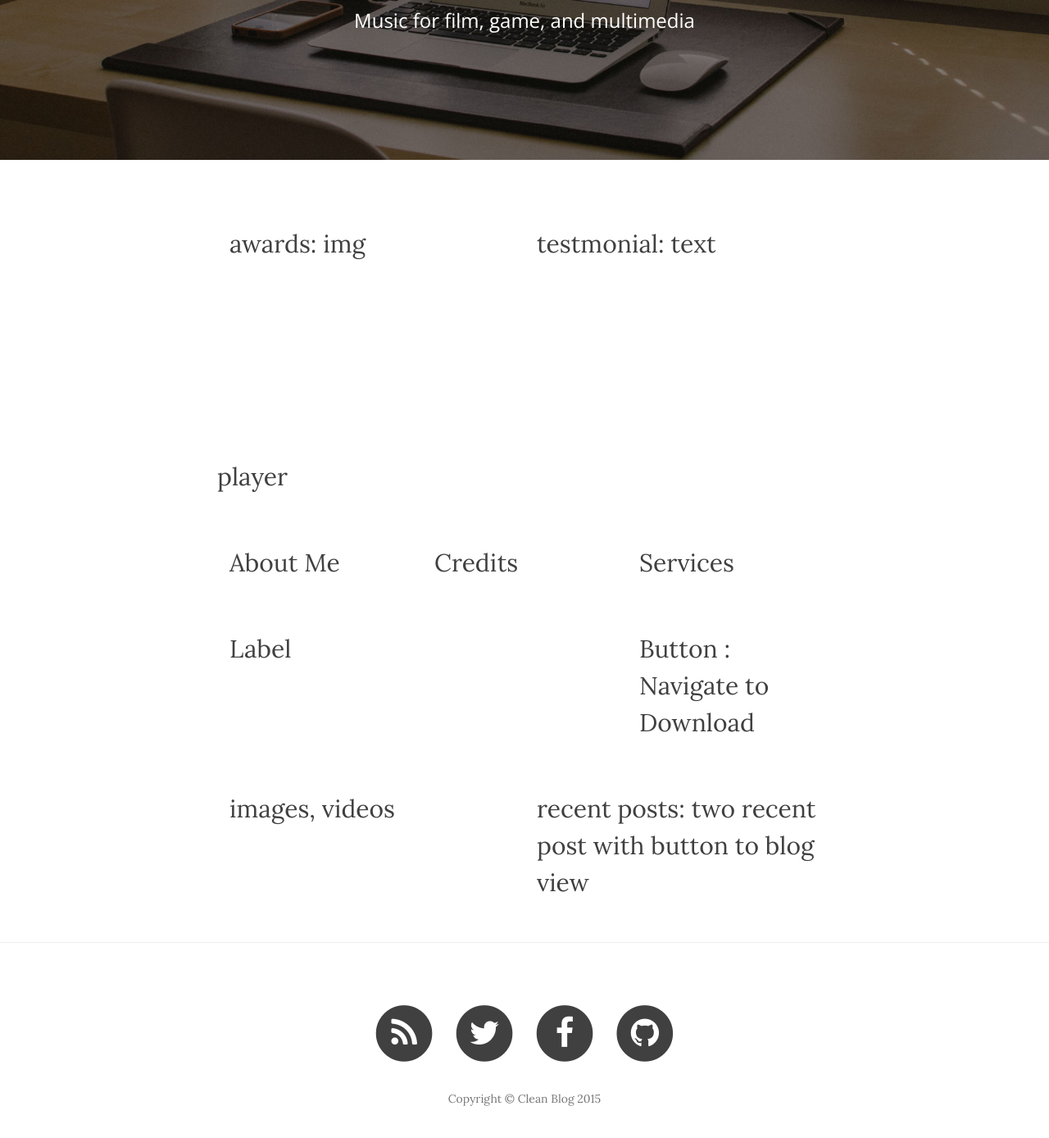
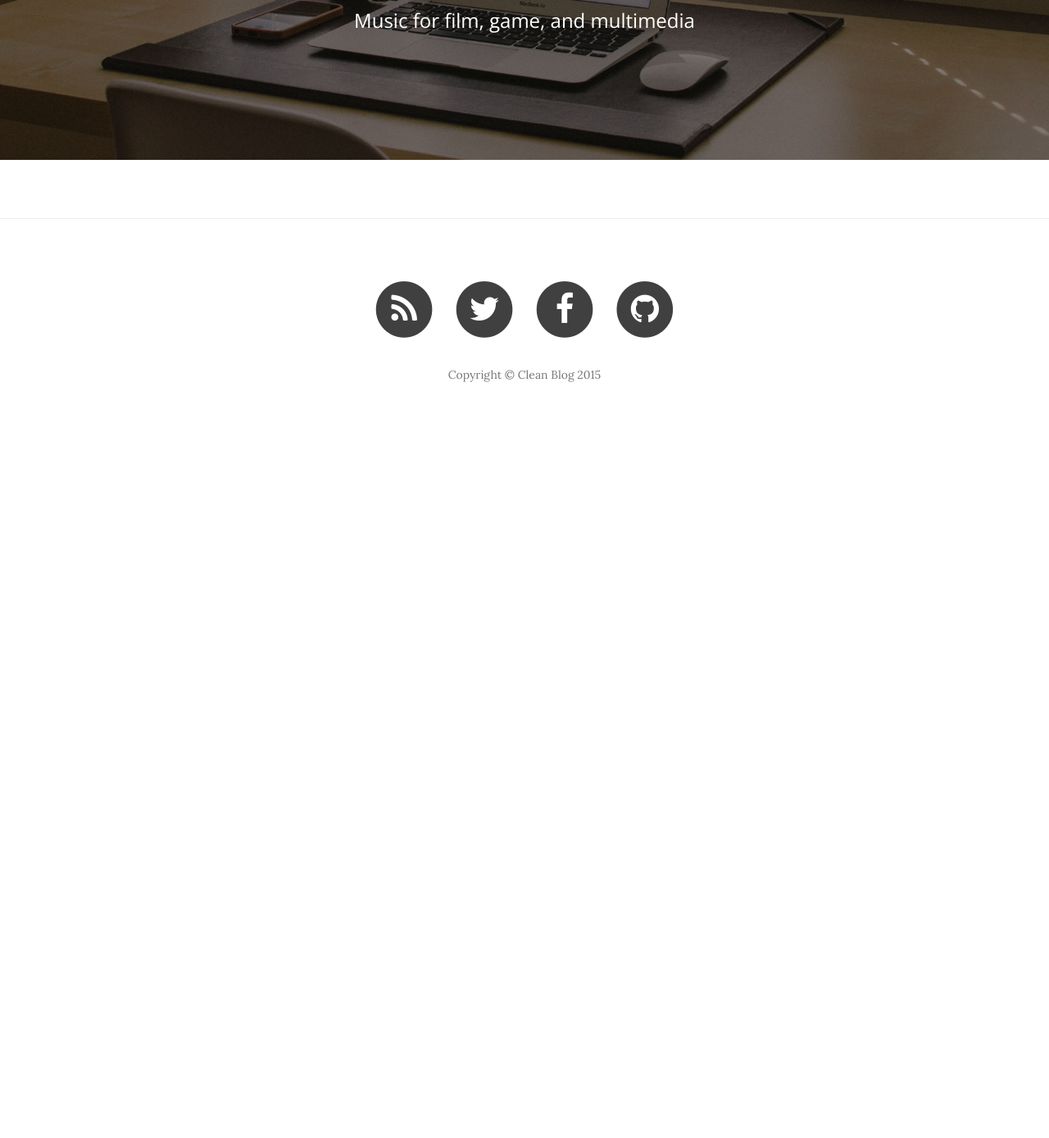
Before and after one commit to phil-wc/phil-wc.github.io, a Jekyll site: the page built from index.html, in a window 1280 px wide and 1400 px high, scrolled down 270 px. Shown: the top 1388 px of the window at 82% size. Built offline with Jekyll 4.4.1, drawn with Linux system fonts in a browser that asks for light colours; nearby versions of some CDN libraries; the list of posts is cut into pages by our own code; after the commit the page ends 900 px from its top, so only the background shows below that.

Commit message:
Revert "barebone markup"
This reverts commit 6854b2eb022a1e7c5cc56e2b68fb1f5ebc2675eb.

```diff
--- a/index.html
+++ b/index.html
@@ -2,66 +2,3 @@
 layout: page
 description: "Music for film, game, and multimedia"
 ---
-
-<div class="home">
-
-  <div class="testimonial">
-    <div class="col-lg-6 col-md-6 col-sm-12 col-xs-12">
-      <!-- awards: img -->
-      <p>awards: img</p>
-    </div>
-    <div class="col-lg-6 col-md-6 col-sm-12 col-xs-12">
-      <!-- testimonial: text -->
-      <p>testmonial: text</p>
-    </div>
-  </div>
-
-  <div class="sample-works">
-    <div class="label">
-      <!-- text -->
-      <p>sample-works label</p>
-    </div>
-    <div class="player">
-      <!-- player -->
-      <p>player</p>
-    </div>
-  </div>
-
-  <div class="infomation">
-    <div class="col-lg-4 col-md-4 col-sm-12 col-xs-12">
-      <!-- About Me -->
-      <p>About Me</p>
-    </div>
-    <div class="col-lg-4 col-md-4 col-sm-12 col-xs-12">
-      <!-- Credits -->
-      <p>Credits</p>
-    </div>
-    <div class="col-lg-4 col-md-4 col-sm-12 col-xs-12">
-      <!-- Services -->
-      <p>Services</p>
-    </div>
-  </div>
-
-  <div class="free-download">
-    <div class="col-lg-8 col-md-8 col-sm-6 col-xs-12">
-      <!-- Label -->
-      <p>Label</p>
-    </div>
-    <div class="col-lg-4 col-md-4 col-sm-6 col-xs-12">
-      <!-- Button : Navigate to Download -->
-      <p>Button : Navigate to Download</p>
-    </div>
-  </div>
-
-  <div class="recentpost">
-    <div class="col-lg-6 col-md-6 col-sm-12 col-xs-12">
-      <!-- images, videos -->
-      <p>images, videos</p>
-    </div>
-    <div class="col-lg-6 col-md-6 col-sm-12 col-xs-12">
-      <!-- recent posts: two recent post with button to blog view -->
-      <p>recent posts: two recent post with button to blog view</p>
-    </div>
-  </div>
-
-</div>
```
